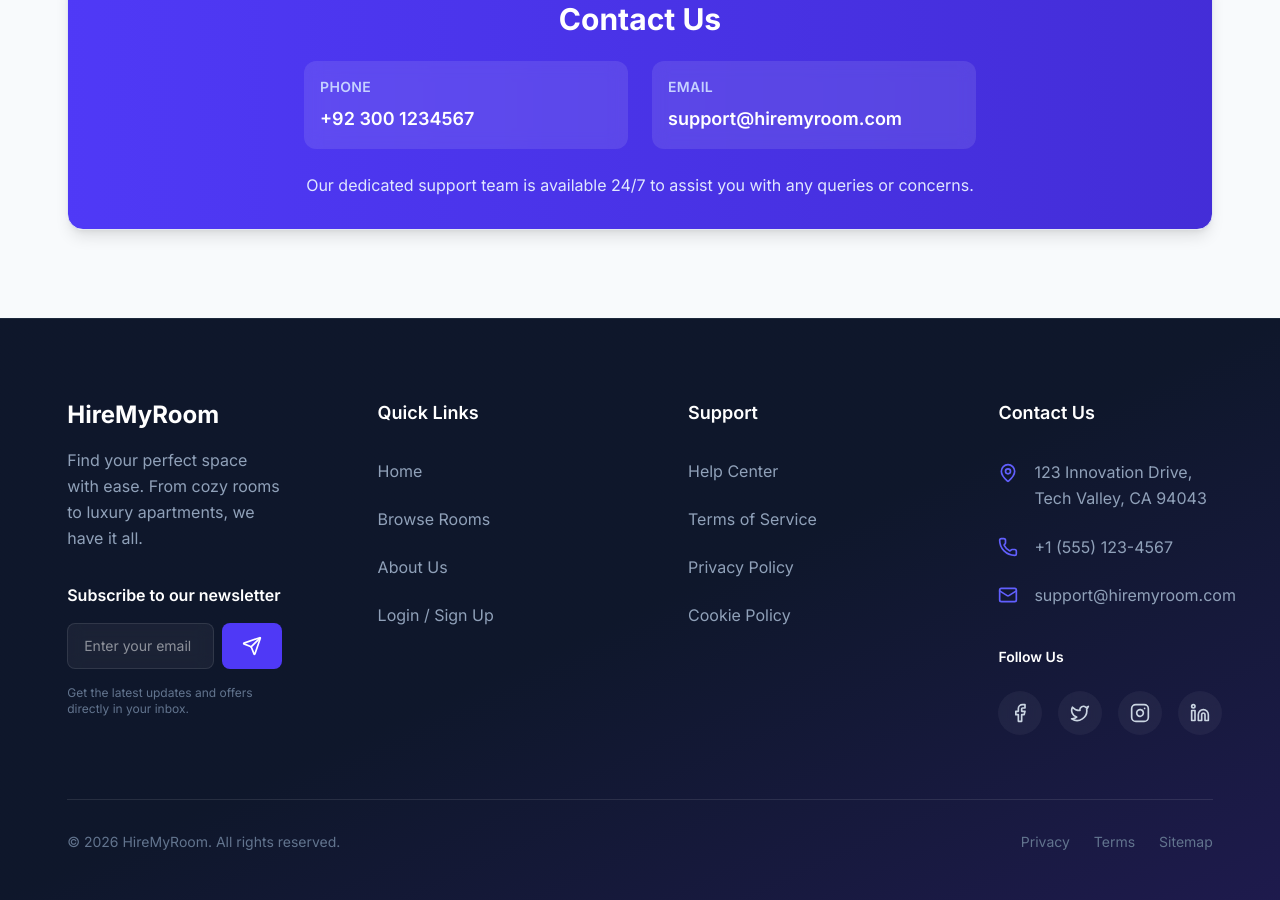
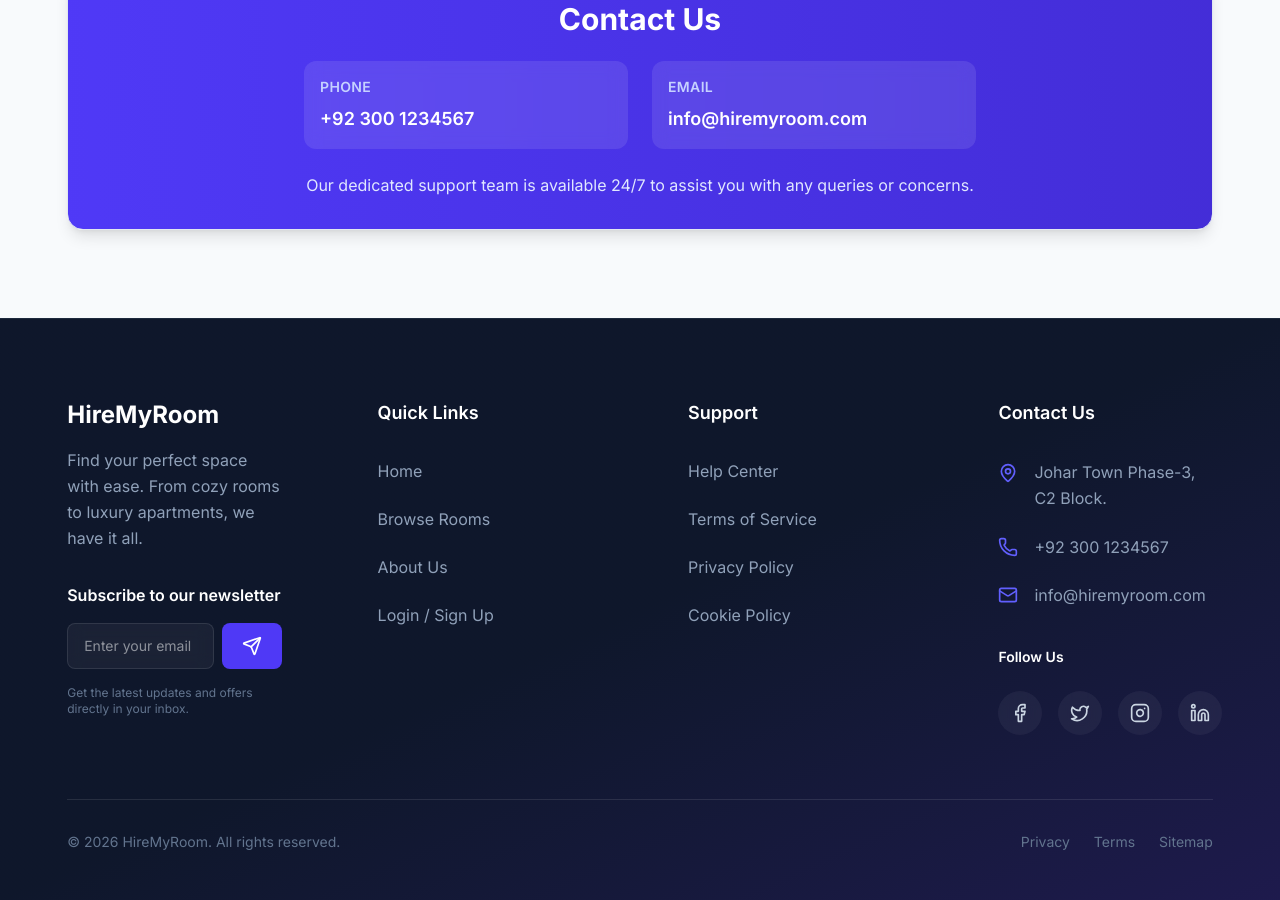
Before and after one commit to Rayannnzn/HireMyRoom, a React (Vite) app: page /aboutus in a window 1280 px wide. Shown: the part 2553-3453 px from the top of the page. Built offline with nearby package versions, Linux system fonts and the light colour scheme.

Commit message:
About info done

```diff
--- a/src/components/layout/Footer.jsx
+++ b/src/components/layout/Footer.jsx
@@ -97,15 +97,15 @@ function Footer() {
             <ul className="flex flex-col gap-6 text-slate-400">
               <li className="flex items-start gap-4">
                 <MapPin className="mt-1 shrink-0 text-indigo-500" size={20} />
-                <span className="leading-relaxed">123 Innovation Drive, Tech Valley, CA 94043</span>
+                <span className="leading-relaxed">Johar Town Phase-3, C2 Block.</span>
               </li>
               <li className="flex items-center gap-4">
                 <Phone className="shrink-0 text-indigo-500" size={20} />
-                <span>+1 (555) 123-4567</span>
+                <span>+92 300 1234567</span>
               </li>
               <li className="flex items-center gap-4">
                 <Mail className="shrink-0 text-indigo-500" size={20} />
-                <span>support@hiremyroom.com</span>
+                <span>info@hiremyroom.com</span>
               </li>
             </ul>
 
--- a/src/pages/AboutUs.jsx
+++ b/src/pages/AboutUs.jsx
@@ -165,8 +165,8 @@ function AboutUs() {
             </div>
             <div className="rounded-xl bg-white/10 p-4 backdrop-blur">
               <div className="mb-2 text-sm font-semibold uppercase tracking-wide text-indigo-200">Email</div>
-              <a href="mailto:support@hiremyroom.com" className="text-lg font-semibold hover:text-indigo-200">
-                support@hiremyroom.com
+              <a href="mailto:info@hiremyroom.com" className="text-lg font-semibold hover:text-indigo-200">
+                info@hiremyroom.com
               </a>
             </div>
           </div>
```
